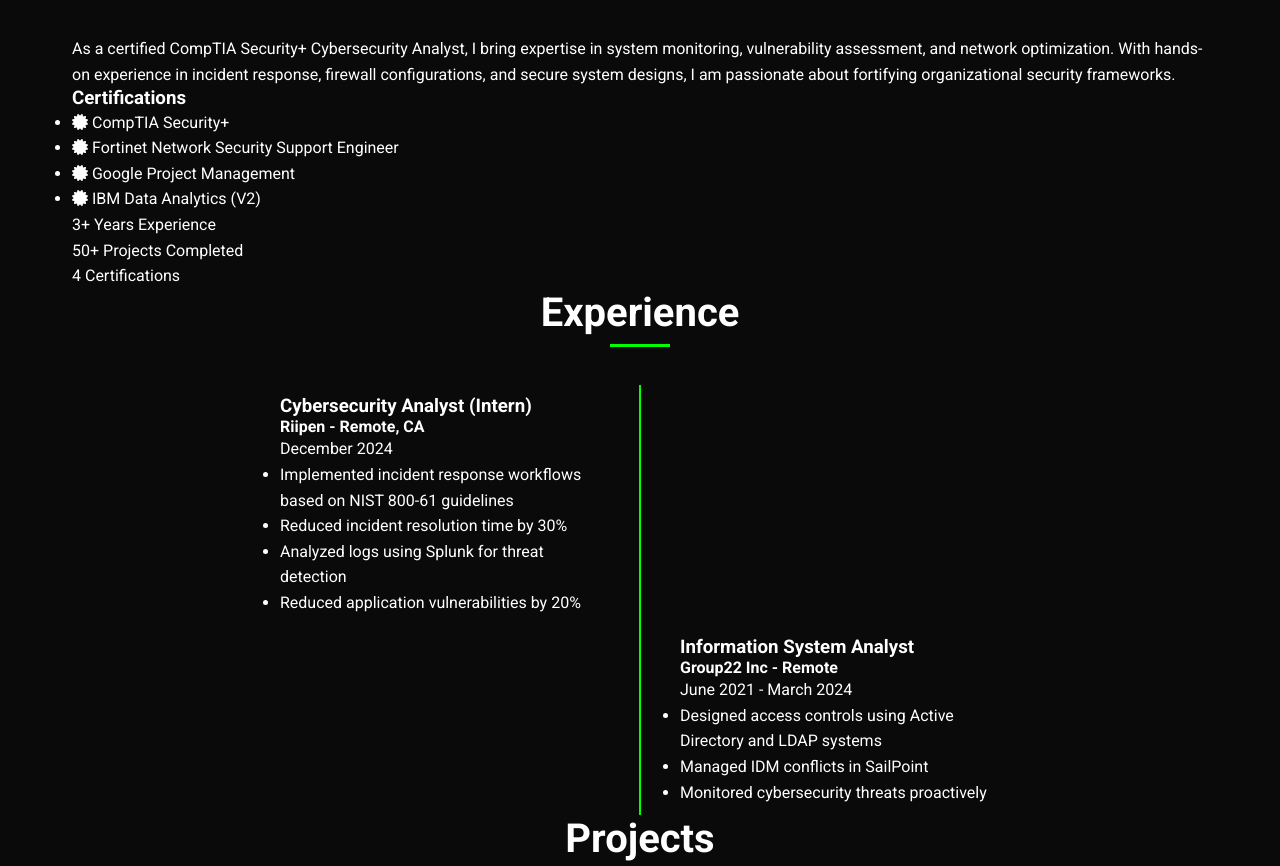
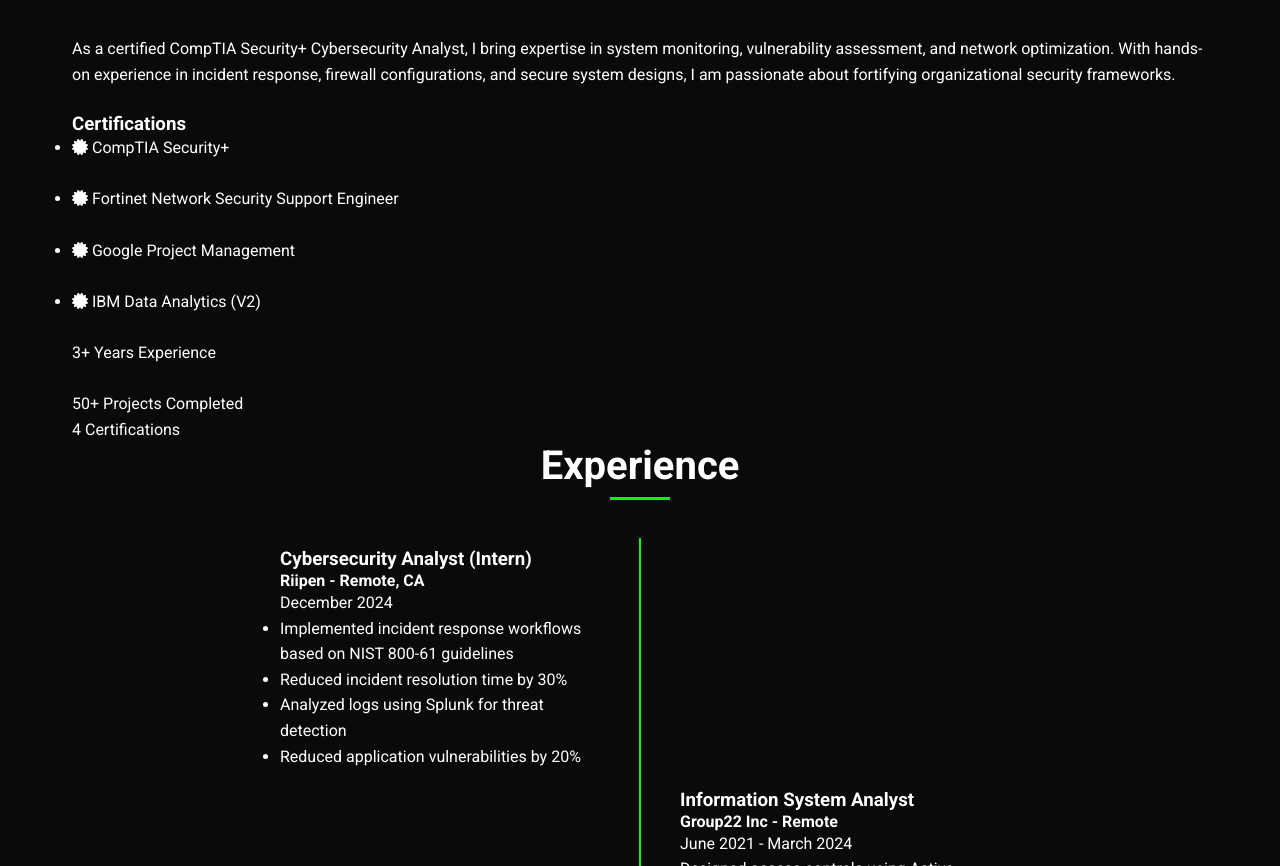
Before and after one commit to DannyOAS/DanielSarpong, a plain HTML site: page index.html in a window 1280 px wide. Shown: the part 860-1726 px from the top of the page. Drawn offline with Linux system fonts and the light colour scheme; a script that the page names is missing.

Commit message:
Update index.html

```diff
--- a/index.html
+++ b/index.html
@@ -89,14 +89,15 @@
         <h2 class="section-title">About Me</h2>
         <div class="about-content">
             <div class="about-text">
-                <p>As a certified CompTIA Security+ Cybersecurity Analyst, I bring expertise in system monitoring, vulnerability assessment, and network optimization. With hands-on experience in incident response, firewall configurations, and secure system designs, I am passionate about fortifying organizational security frameworks.</p>
+                <p>As a certified CompTIA Security+ Cybersecurity Analyst, I bring expertise in system monitoring, vulnerability assessment, and network optimization.
+                    With hands-on experience in incident response, firewall configurations, and secure system designs, I am passionate about fortifying organizational security frameworks.</p> <br>
                 <div class="certifications">
                     <h3>Certifications</h3>
                     <ul>
-                        <li><i class="fas fa-certificate"></i> CompTIA Security+</li>
-                        <li><i class="fas fa-certificate"></i> Fortinet Network Security Support Engineer</li>
-                        <li><i class="fas fa-certificate"></i> Google Project Management</li>
-                        <li><i class="fas fa-certificate"></i> IBM Data Analytics (V2)</li>
+                        <li><i class="fas fa-certificate"></i> CompTIA Security+</li> <br>
+                        <li><i class="fas fa-certificate"></i> Fortinet Network Security Support Engineer</li> <br>
+                        <li><i class="fas fa-certificate"></i> Google Project Management</li> <br>
+                        <li><i class="fas fa-certificate"></i> IBM Data Analytics (V2)</li> <br>
                     </ul>
                 </div>
             </div>
@@ -104,7 +105,7 @@
                 <div class="stat-item">
                     <span class="stat-number">3+</span>
                     <span class="stat-text">Years Experience</span>
-                </div>
+                </div> <br>
                 <div class="stat-item">
                     <span class="stat-number">50+</span>
                     <span class="stat-text">Projects Completed</span>
```
